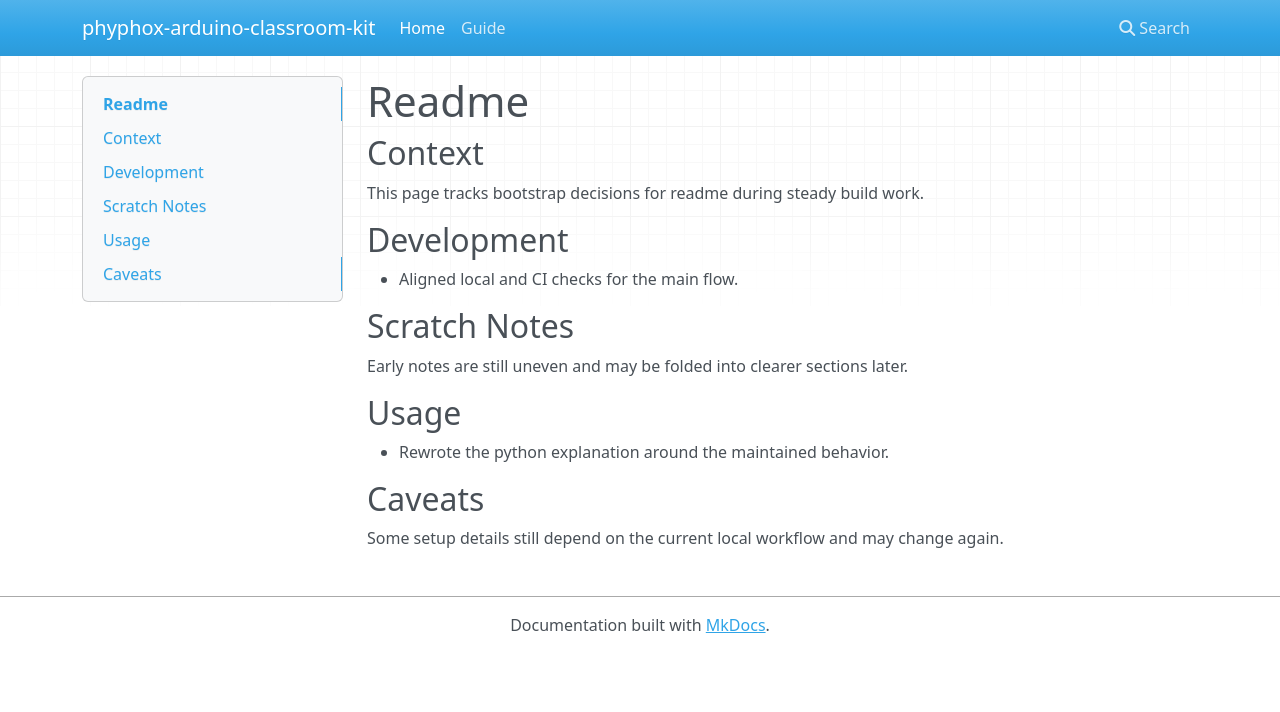
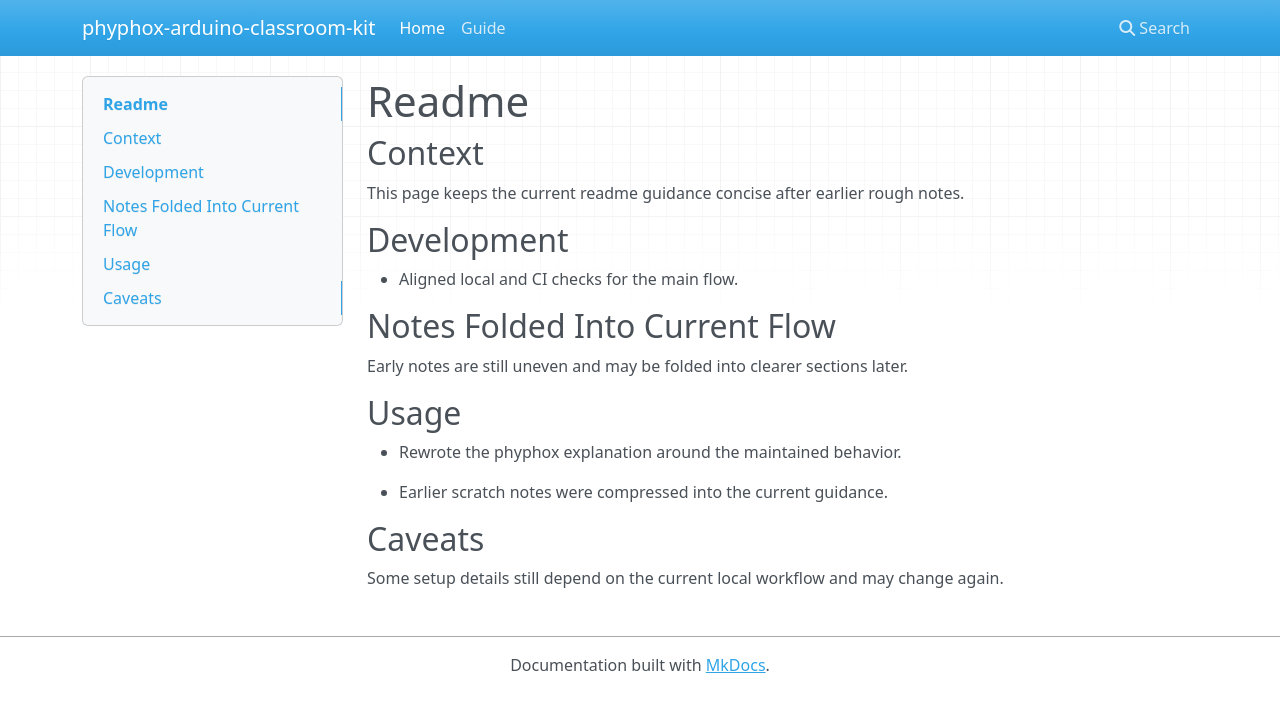
Before and after one commit to sebastianspicker/phyphox-arduino-classroom-kit, an MkDocs documentation site: the page built from docs/README.md, in a window 1280 px wide. Shown: the top 712 px of the page. Built offline with MkDocs 1.6.1, drawn with Linux system fonts in a browser that asks for light colours; nearby versions of some CDN libraries.

Commit message:
docs(phyphox): clarify phyphox guidance after the audit pass

```diff
--- a/docs/README.md
+++ b/docs/README.md
@@ -2,16 +2,18 @@
 
 
 ## Context
-This page tracks bootstrap decisions for readme during steady build work.
+This page keeps the current readme guidance concise after earlier rough notes.
 
 ## Development
 - Aligned local and CI checks for the main flow.
 
-## Scratch Notes
+## Notes Folded Into Current Flow
 Early notes are still uneven and may be folded into clearer sections later.
 
 ## Usage
-- Rewrote the python explanation around the maintained behavior.
+- Rewrote the phyphox explanation around the maintained behavior.
+
+- Earlier scratch notes were compressed into the current guidance.
 
 ## Caveats
 Some setup details still depend on the current local workflow and may change again.
```
Also changed, not shown: README.md (+6 -3 lines), docs/ASTRONOMY_EXPERIMENTS_COMPANION.md (+5 -3 lines).
